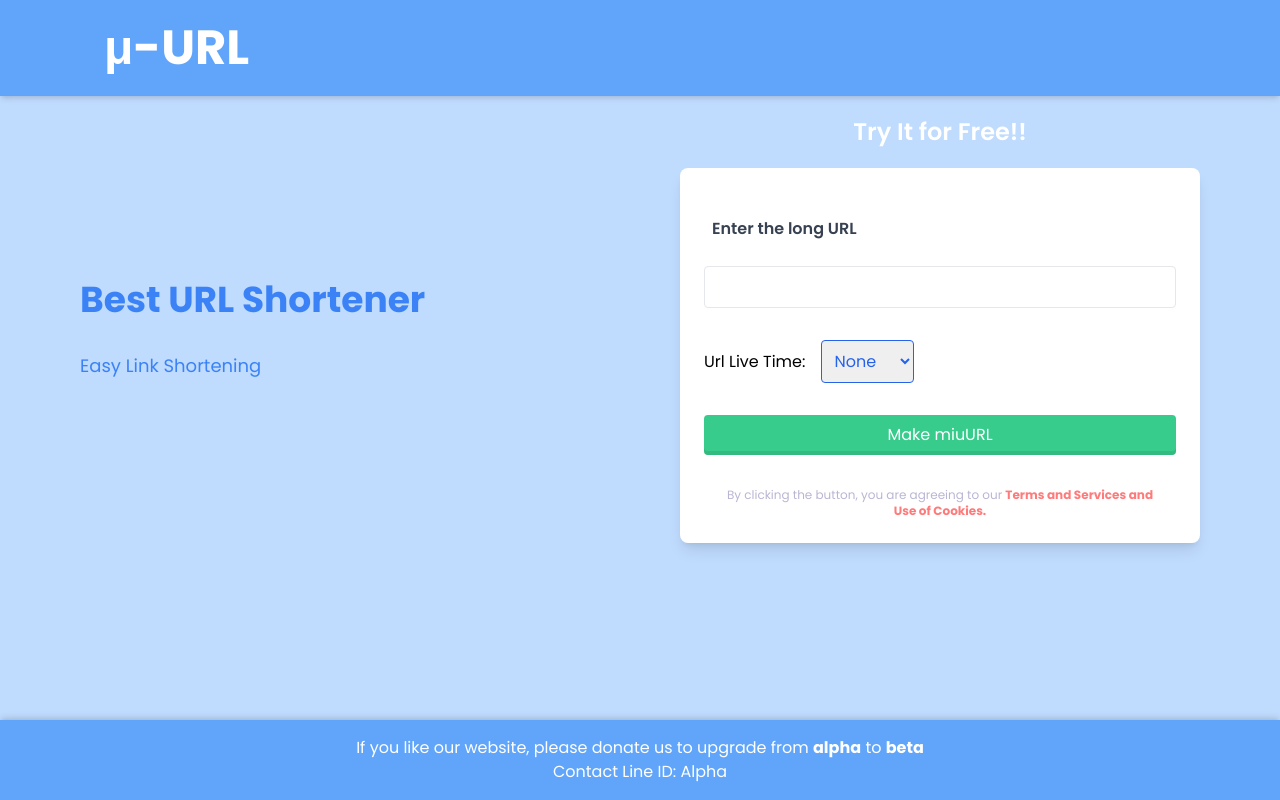
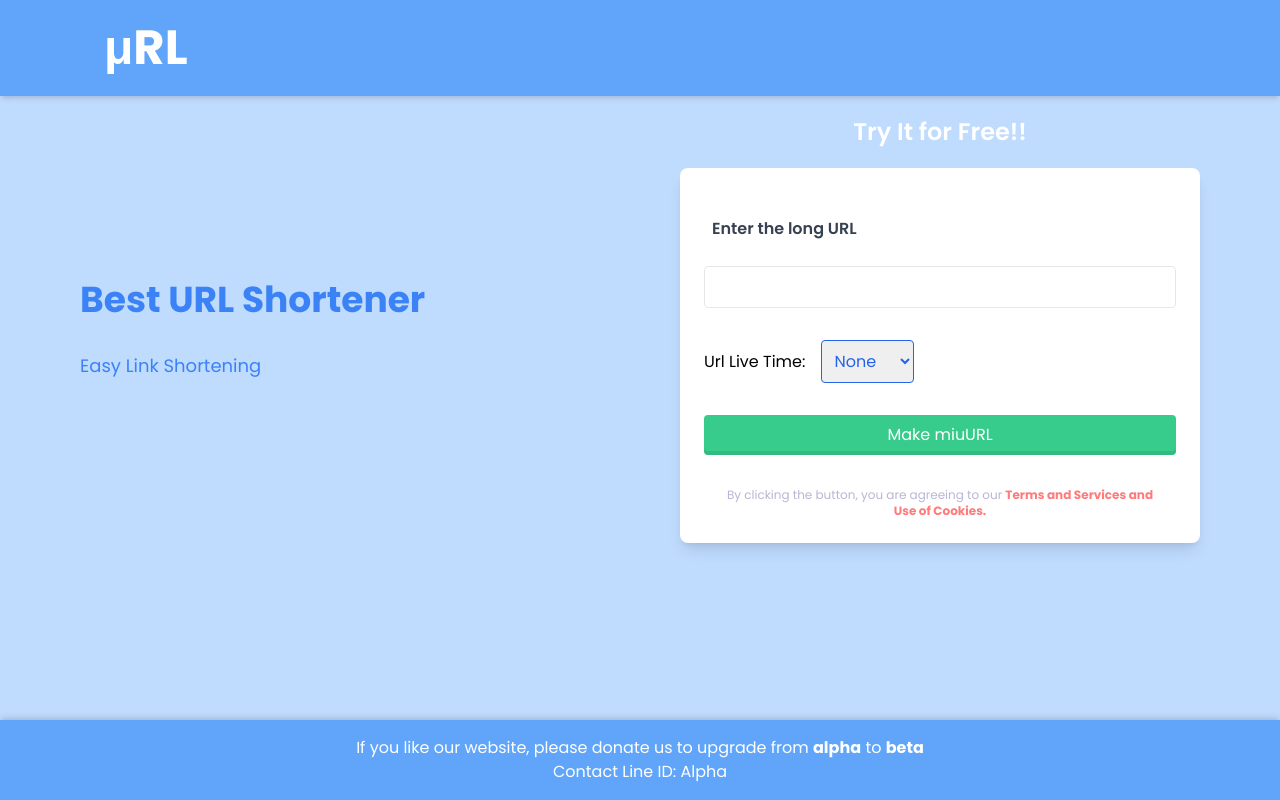
Before and after one commit to septRabbit/url-shortener, a React (Vite) app: page / in a window 1280 px wide. Built offline with nearby package versions, Linux system fonts and the light colour scheme.

Commit message:
change to μRL

```diff
--- a/src/App.jsx
+++ b/src/App.jsx
@@ -11,7 +11,7 @@ function App() {
     <div className='min-h-screen'>
       <header className='mb-5 bg-blue-400 px-6 shadow-md'>
         <h1 className='text-white mx-auto py-6 text-left md:pl-20 text-2.5xl lg:text-5xl font-bold max-w-screen-xl'>
-          <a href='/'>μ-URL</a>
+          <a href='/'>μRL</a>
         </h1>
       </header>
 
```
